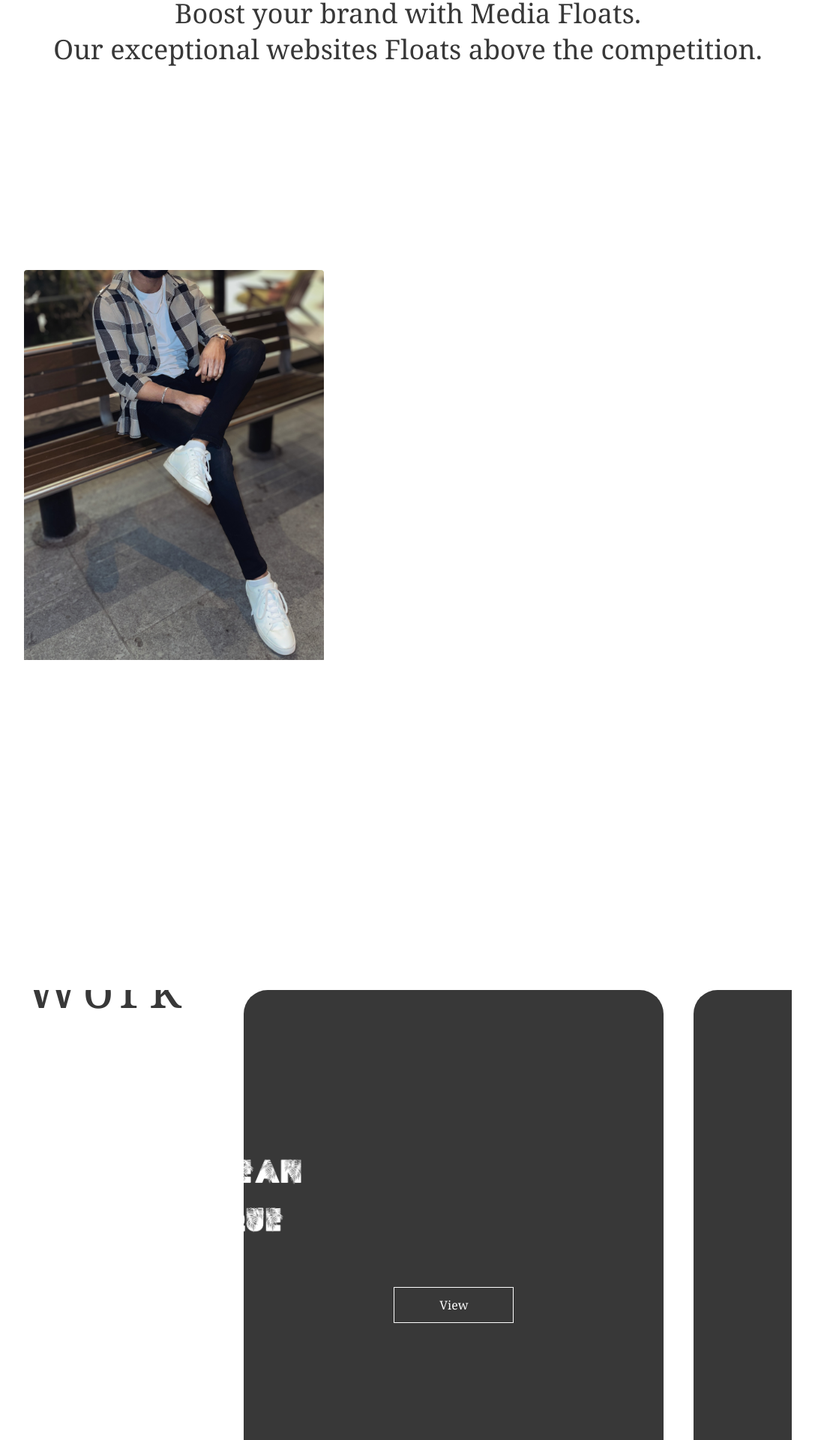
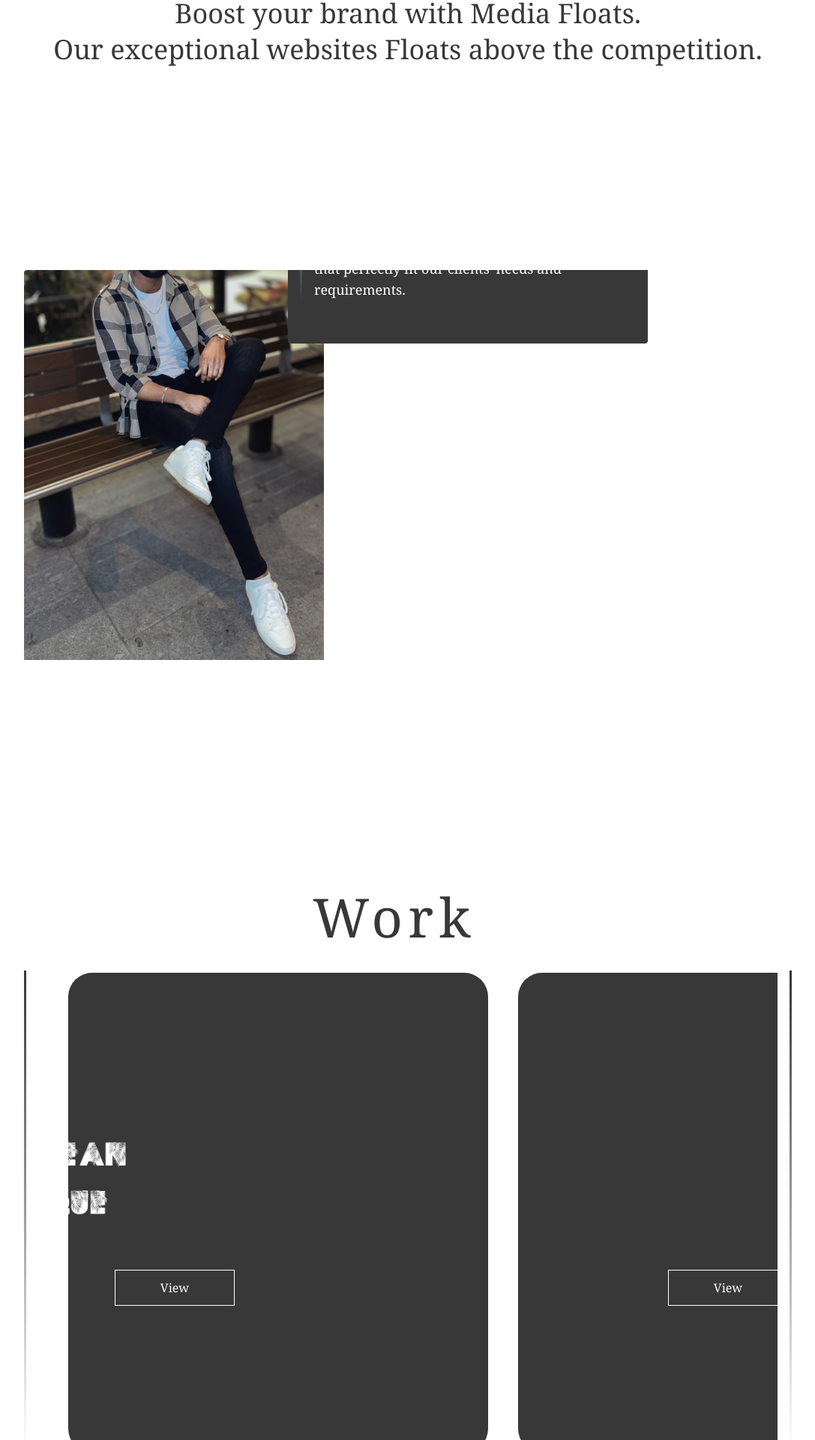
Before and after one commit to EmmanuelKeka/Media-floats, a Next.js app: page / in a window 1280 px wide. Shown: the part 540-2460 px from the top of the page at 75% size, without its empty margins (96-1183 px from the left). Built offline with nearby package versions, Linux system fonts and the light colour scheme.

Commit message:
moble version added

```diff
--- a/components/Hero.js
+++ b/components/Hero.js
@@ -6,12 +6,12 @@ export default function Hero(){
     return(
 
         <section className="allsection h-[50rem] flex flex-col  bg-white items-center justify-center">
-            <div data-aos="zoom-out-down" data-aos-easing="linear" data-aos-duration="1000" className=" flex flex-col items-center justify-center">
-                <h1 className="label-font mb-9  text-9xl tracking-wider">Media floats </h1>
-                <p className=" para--font mb-2 text-4xl">
+            <div data-aos="zoom-out-down" data-aos-easing="linear" data-aos-duration="1000" className=" text-center flex flex-col items-center justify-center">
+                <h1 className="lm:text-5xl lg:text-8xl label-font mb-9  text-9xl tracking-wider">Media floats </h1>
+                <p className="lm:text-xl lg:text-3xl para--font mb-2 text-4xl">
                 Boost your brand with Media Floats.
                 </p>
-                <p className=" para--font text-4xl">
+                <p className="lm:text-xl lg:text-3xl para--font text-4xl">
                 Our exceptional websites Floats above the competition.
                 </p>
             </div>
--- a/components/ImageSlider.js
+++ b/components/ImageSlider.js
@@ -16,12 +16,13 @@ const ImageSlider = () => {
       return () => window.removeEventListener("scroll", handleScroll);
     }, []);
   return (
-    <motion.div ref={carousel} className="carousel" whileTap={{cursor: "grabbing"}}>
+    <div className="lm:h-[18rem] lg:h-[35rem] carousel lg:h-[35rem] lm:h-[rem] h-[40rem] pl-4 pr-4 linedBoth">
+    <motion.div ref={carousel} className=" carousel h-[41rem]" whileTap={{cursor: "grabbing"}}>
       <motion.div drag="x" dragConstraints={{ right: 0, left: -width}} className="inner-carousel">
 
-        <motion.div className="item flex flex-col justify-center items-center">
+        <motion.div className="lm:h-[18rem] lg:h-[35rem] item flex flex-col justify-center items-center">
         <img className=" w-[50%]"  src='/image/web11.png' alt="emma"  style={{ transform: `translate(${((offsetY * 0.2)-330)}px,-${0}px)` }}/>
-        <button class="btn btn-background-slide w-[10rem] h-[3rem] mt-9 para--font">View</button>
+        <button class="btn btn-background-slide w-[10rem] h-[3rem] mt-9 para--font" style={{ transform: `translate(-${((offsetY * 0.2)-330)}px,-${0}px)` }}>View</button>
         </motion.div>
         <motion.div className="item flex flex-col justify-center items-center">
         <img className=" w-[50%]"   src='/image/web22.png' alt="emma"  style={{ transform: `translate(${((offsetY * 0.2)-330)}px,-${0}px)` }}/>
@@ -35,6 +36,7 @@ const ImageSlider = () => {
 
       </motion.div>
     </motion.div>
+    </div>
   );
 };
 
--- /dev/null
+++ b/components/Scroller.js
@@ -0,0 +1,11 @@
+import { useEffect } from 'react';
+
+const ScrollToTopOnReload = () => {
+  useEffect(() => {
+    window.scrollTo(0, 0);
+  }, []);
+
+  return null;
+};
+
+export default ScrollToTopOnReload;
--- a/components/ServiceItem.js
+++ /dev/null
@@ -1,17 +0,0 @@
-import Image from "next/image"
-
-export default function ServiceItem(props){
-    let ssr = "../image/" + props.item.imageName
-
-    return(
-        <div className="lg:mb-5 media--link">
-        <div >
-            <div className="pt-6 pl-6 relative button-div mt-auto mb-auto blue-back w-[14rem] h-[14rem] liquidBubbl--two overflow-hidden shadow-xl lg:w-[8rem] lg:h-[8rem]">
-            <img className="floating8 w-[95%] h-[95%]" src={props.item.imageName} alt="emma"/>
-            </div>
-
-        </div>
-        <h2 className="white--para para--font para--font--tittle lg:text-[100%] mt-4">{props.item.tiltle}</h2>
-        </div>
-    )
-}
--- a/components/Services.js
+++ b/components/Services.js
@@ -12,8 +12,8 @@ export default function Services(){
     }, []);
 
     return(
-            <section data-aos="zoom-in" data-aos-easing="linear" data-aos-duration="500"  className=" allsection h-[50rem] back--white text-center flex-row flex  justify-center ">
-            <h1 className="para--font mr-9 mb-9 myBlackText text-7xl tracking-widest" style={{ transform: `translate(${0}px,${((offsetY * 0.2)-40)}px)` }}>Work </h1>
+            <section data-aos="zoom-in" data-aos-easing="linear" data-aos-duration="1000"  className=" allsection lg:h-[40rem] h-[50rem] back--white text-center flex-col flex  justify-center ">
+            <h1 className="lm:text-5xl para--font mr-9 mb-9 myBlackText text-7xl tracking-widest" >Work </h1>
             <ImageSlider images={['/image/web11.png', '/image/web11.png', '/image/web11.png']} />
 
             </section>
--- a/components/about/AboutMe.js
+++ b/components/about/AboutMe.js
@@ -11,22 +11,37 @@ export default function AboutMe(){
 
       return () => window.removeEventListener("scroll", handleScroll);
     }, []);
+    const [isWideScreen, setIsWideScreen] = useState(false);
+
+    useEffect(() => {
+      const handleResize = () => {
+        const width = window.innerWidth;
+        setIsWideScreen(width > 860);
+      };
+
+      handleResize();
+
+      window.addEventListener("resize", handleResize);
+      return () => window.removeEventListener("resize", handleResize);
+    }, []);
 
     return(
-            <section className="allsection h-[60rem]">
-                    <div className="flex flex-wrap items-center">
-                        <div data-aos="fade-right" data-aos-easing="linear" data-aos-duration="1000" className=" rounded mb-[15rem] z-0 h-[40rem] w-[25rem] overflow-hidden "  >
-                            <img className="myslef " src="/image/myself.jpg" alt="emma"  style={{ transform: `translate(${-60}px,${((offsetY * 0.2)-200)}px)` }}/>
+            <section className="allsection lg:pt-[20rem] lm:pt-[0rem] lg:h-[60rem] lm:h-[55rem] h-[50rem]">
+                <div>
+    </div>
+                    <div className="flex lm:flex-col flex-wrap items-center">
+                     <div data-aos="fade-right" data-aos-easing="linear" data-aos-duration="1000" className="lg:w-[20rem] lm:w-[25rem] lm:h-[25rem] rounded lg:mb-[4rem]  mb-[15rem] z-0 h-[40rem] w-[25rem] overflow-hidden "  >
+                            <img className="myslef" src="/image/myself.jpg" alt="emma"  style={{ transform: `translate(${-60}px,${((offsetY * 0.2)-200)}px)` }}/>
                         </div>
 
-                        <div data-aos="fade-left" data-aos-easing="linear" className="z-10 ml-[-3rem] pl-4 rounded text-white blue-back  w-6/12 flex flex-col justify-center h-[20rem] bg-black" style={{ transform: `translateY(-${((offsetY * 0.3)-70)}px)` }}>
-                            <h2 className="para--font text-4xl">The name's</h2>
-                            <h2 className="para--font text-4xl mb-4">Emmanuel</h2>
+                        <div data-aos="fade-left" data-aos-easing="linear" className='w-[30rem] lg:w-[25rem] h-[30rem] z-10 lm:h-[25rem] lm:ml-[0rem] ml-[-3rem] pl-4 rounded text-white blue-back flex flex-col justify-center bg-black'  style={{ transform: `translateY(-${ isWideScreen ? ((offsetY * 0.3)-120) : 0 }px)` }}>
+                            <h2 className="lm:text-2xl para--font text-4xl">The name's</h2>
+                            <h2 className="lm:text-2xl para--font text-4xl mb-4">Emmanuel</h2>
 
-                            <div className=" lined w-6/12 flex flex-col justify-center pr-4 pl-4 ml-4 w-full">
-                            <p className="para--font text-lg mb-4">I am a front-end web developer based in Dublin, specializing in designing and developing exceptional web experiences.
+                            <div className="lined w-6/12 flex flex-col justify-center pr-4 pl-4 w-full">
+                            <p className="lm:text-base para--font text-lg mb-4">I am a front-end web developer based in Dublin, specializing in designing and developing exceptional web experiences.
                             </p>
-                            <p className=" para--font text-lg">
+                            <p className="lm:text-base para--font text-lg">
                             I work with Drop, an e-business organization, and other companies to create web
                             products that are beautiful, responsive, and scalable. My main objective is to
                             provide tailor-made web solutions that perfectly fit our clients' needs and requirements.</p>
--- a/components/contact/Contact.js
+++ b/components/contact/Contact.js
@@ -2,8 +2,8 @@ import Image from "next/image"
 export default function Contact(){
     return(
 
-            <section  className="allsection h-[50rem]  text-center flex flex-col items-center">
-                <div className="w-full h-full "  data-aos="zoom-out-down" data-aos-easing="linear" data-aos-duration="500">
+            <section  className="allsection h-[40rem]  text-center flex flex-row items-center justify-center">
+                <div className="w-full h-full "  data-aos="zoom-out-down" data-aos-easing="linear" data-aos-duration="1000">
                 <h1 className="text-5xl p-12 para--font">Contact</h1>
                 <form className="mb-8 max-w-4x w-full" >
                 <div className="flex flex-row justify-between mb-4 w-full lg:flex-col">
--- a/package.json
+++ b/package.json
@@ -12,10 +12,11 @@
     "aos": "^2.3.4",
     "framer-motion": "^10.11.2",
     "gsap": "^3.11.5",
-    "next": "^12.3.1",
+    "next": "^12.3.4",
     "npm-checker": "^1.1.2",
     "react": "^18.2.0",
     "react-dom": "^18.2.0",
+    "react-router-dom": "^6.10.0",
     "react-scripts": "^2.1.3",
     "react-scroll": "^1.8.7",
     "react-use-gesture": "^9.1.3",
--- a/pages/index.js
+++ b/pages/index.js
@@ -9,12 +9,14 @@ import Contact from '../components/contact/Contact'
 import AOS from 'aos';
 import 'aos/dist/aos.css';
 import { useEffect,useState, useRef } from 'react';
+import Scroller from '../components/scroller'
 export default function Home() {
   useEffect(() => {
     AOS.init();
   }, []);
   return (
     <div className={styles.container}>
+      <Scroller/>
       <Head>
         <title>Media Floats</title>
         <meta name="description" content="Generated by create next app" />
--- a/styles/globals.css
+++ b/styles/globals.css
@@ -89,8 +89,21 @@ footer{
     linear-gradient(
       to bottom,
       white,
-      rgba(0, 0, 0, 0)
+      #383838
     ) 1 100%;
+}
+
+.linedBoth{
+  border: 3px solid;
+  border-image:
+    linear-gradient(
+      to bottom,
+      #383838,
+      white
+    ) 1 100%;
+}
+.myslef{
+  min-width: 36rem;
 }
 
 .item{
@@ -101,6 +114,23 @@ footer{
   background-color: #383838;
   overflow: hidden;
 }
+@media only screen and (max-width: 1100px) {
+  .item{
+    min-height: 30rem;
+    min-width: 30rem;
+  }
+}
+@media screen and (max-width: 850px) {
+  .item{
+    min-height: 18rem;
+    min-width: 18rem;
+  }
+  .myslef{
+    min-width: 35rem;
+  }
+
+}
+
 .item img{
   pointer-events: none;
 }
@@ -110,9 +140,6 @@ footer{
 }
 .inner-carousel{
   display: flex;
-}
-.myslef{
-  min-width: 36rem;
 }
 .sumbut-b{
   background-color: #383838;
--- a/tailwind.config.js
+++ b/tailwind.config.js
@@ -7,10 +7,13 @@ module.exports = {
   theme: {
     screens: {
       'lg': {'max': '1100px'},
-      'lm': {'max': '900px'}
+      'lm': {'max': '860px'}
     },
     extend: {
     },
+    minWidth: {
+      '40rem': '50%',
+    }
   },
   plugins: [],
 }
```
Also changed, not shown: 1 other file (tests, documents, lock files or other folders).
